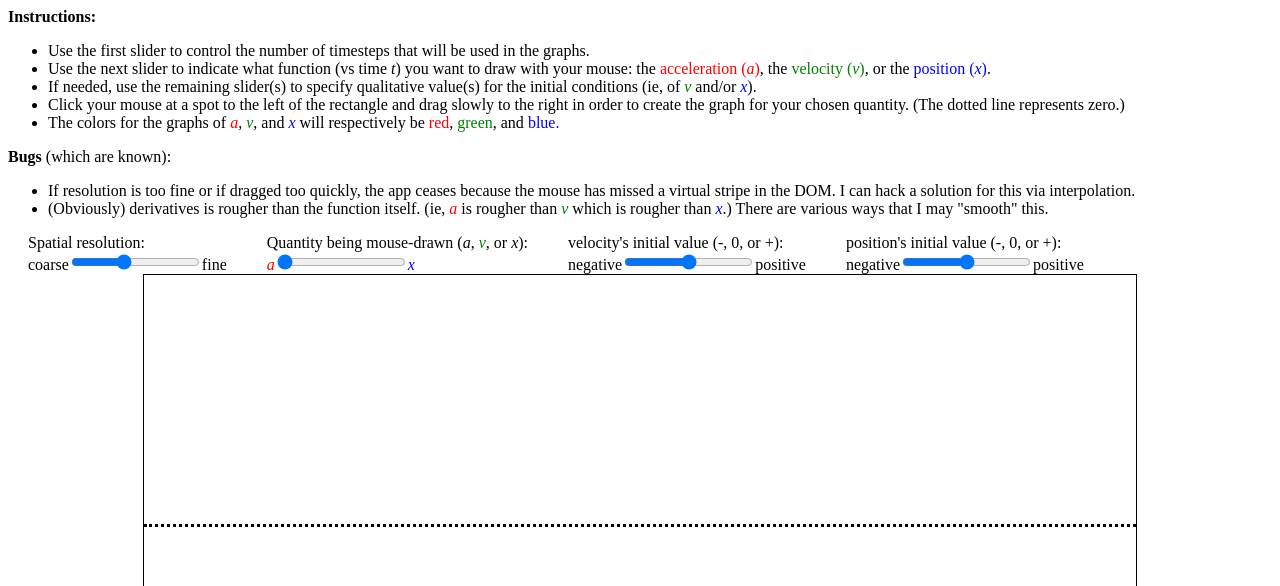
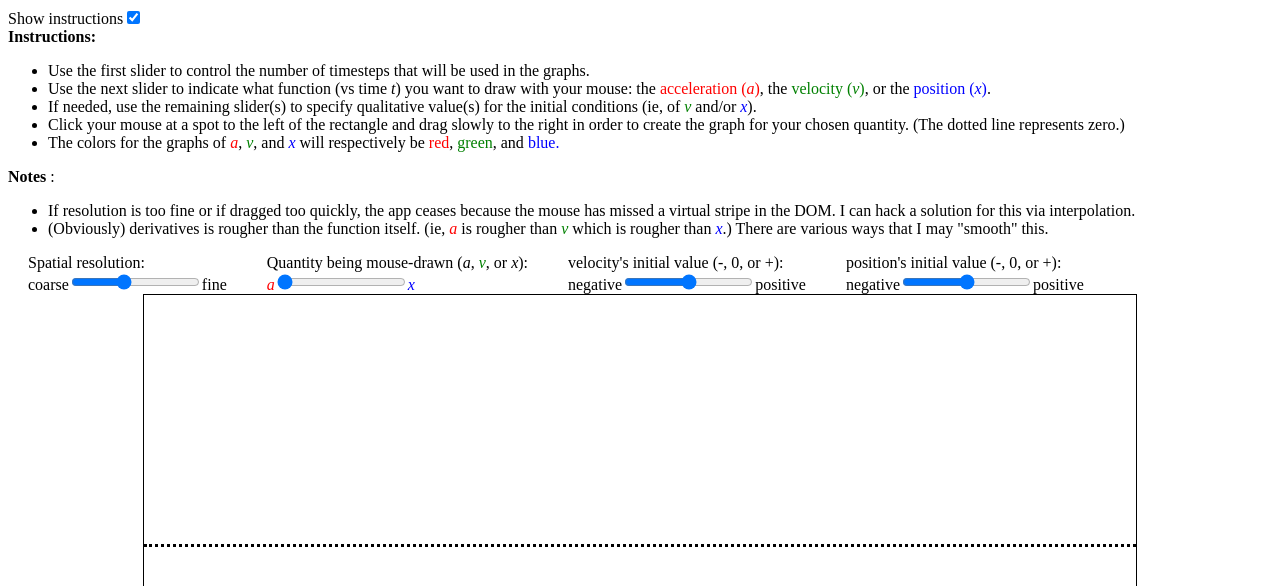
Before and after one commit to pknipp/graphical-kinematics, a React (Create React App) app: page / in a window 1280 px wide. Shown: the top 586 px of the page. Built offline with nearby package versions, Linux system fonts and the light colour scheme.

Commit message:
Insert toggle for showing instructions

```diff
--- a/src/ThreeGraphs.js
+++ b/src/ThreeGraphs.js
@@ -17,6 +17,7 @@ class ThreeGraphs extends React.Component {
             i1i: 0,
             i2i: 0,
             avx: 0,
+            showInstructions: true,
         }
         this.height = 500;
         this.iiMax = 0.3;
@@ -124,6 +125,18 @@ class ThreeGraphs extends React.Component {
         return  !ys ? null : (
             <>
                 <div>
+                    <span>Show instructions</span>
+                    <span>
+                        <input
+                            type="checkbox"
+                            onChange={this.handleCheckbox}
+                            name="showInstructions"
+                            checked={this.state.showInstructions}
+                        >
+                        </input>
+                    </span>
+                </div>
+                {!this.state.showInstructions ? null : <div>
                     <b>Instructions:</b>
                     <ul>
                         <li>Use the first slider to control the number of timesteps that will be used in the graphs.</li>
@@ -132,14 +145,12 @@ class ThreeGraphs extends React.Component {
                         <li> Click your mouse at a spot to the left of the rectangle and drag slowly to the right in order to create the graph for your chosen quantity.  (The dotted line represents zero.)</li>
                         <li>  The colors for the graphs of <i className="a">a</i>, <i className="v">v</i>, and <i className="x">x</i> will respectively be <span className="a">red</span>, <span className="v">green</span>, and <span className="x">blue.</span></li>
                     </ul>
-                </div>
-                <div>
-                    <b>Bugs</b> (which are known):
+                    <b>Notes</b>    :
                     <ul>
                         <li>If resolution is too fine or if dragged too quickly, the app ceases because the mouse has missed a virtual stripe in the DOM.  I can hack a solution for this via interpolation.</li>
                         <li>(Obviously) derivatives is rougher than the function itself.  (ie, <i className="a">a</i> is rougher than <i className="v">v</i> which is rougher than <i className="x">x</i>.) There are various ways that I may "smooth" this.</li>
                     </ul>
-                </div>
+                </div>}
                 <div className="sliders">
                     <div>
                         <div>Spatial resolution: </div>
```
